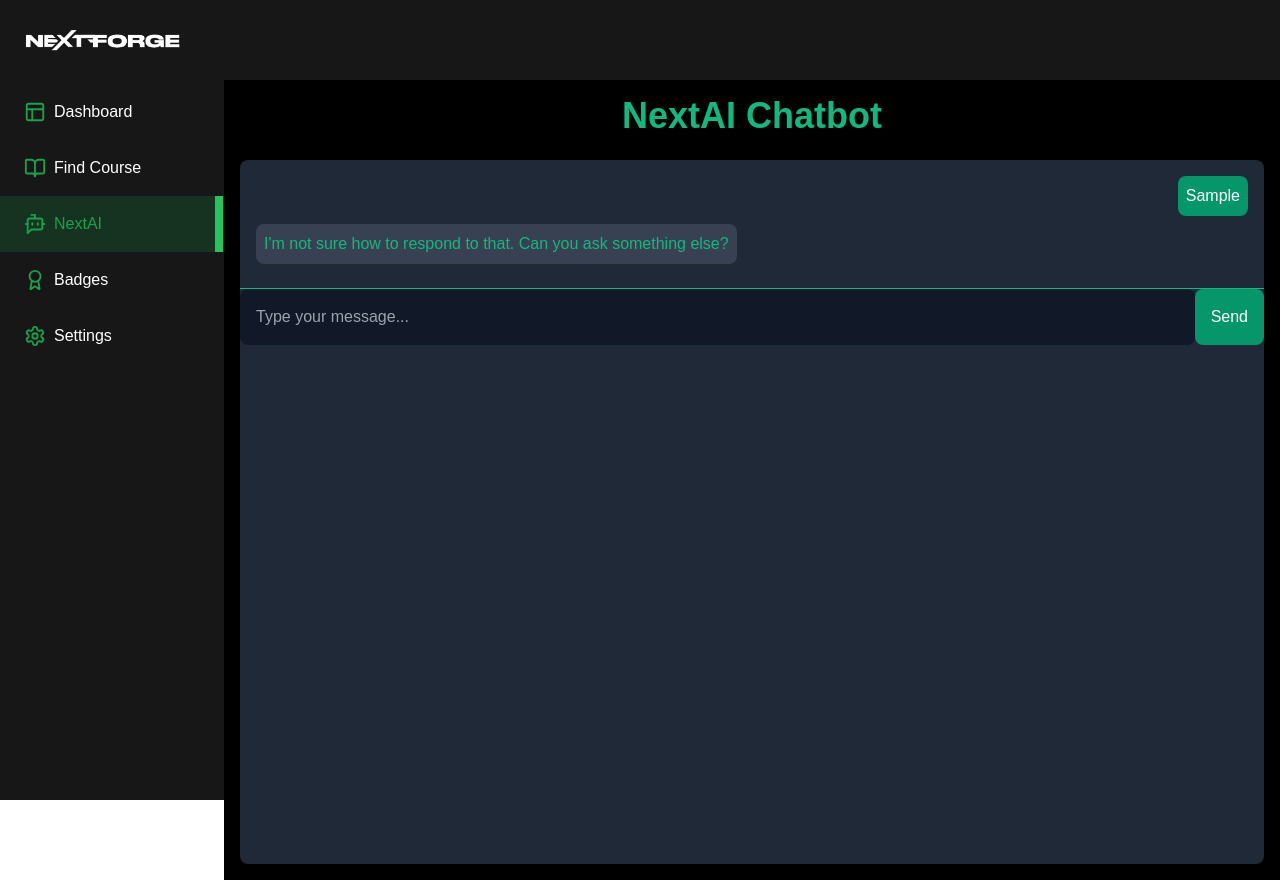
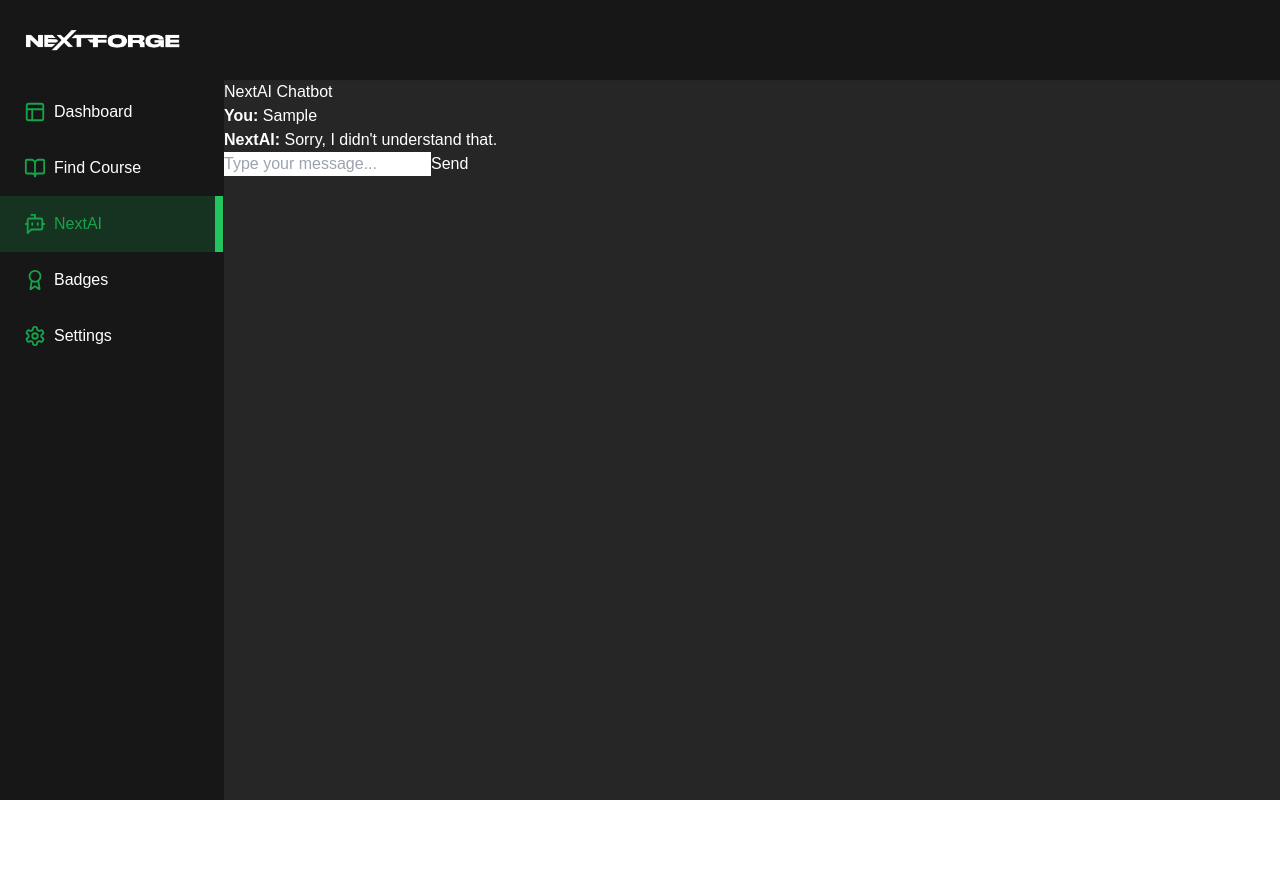
Before and after one commit to bribloom/NextForge2.0, a Next.js app: page /chatbot in a window 1280 px wide. Both pictures are taken after typing "Sample" into the empty fields and a click on the button "Send". After the commit the page ends 800 px from the top, so only its background shows below. Built offline with nearby package versions, Linux system fonts and the light colour scheme; no server answers.

Commit message:
Updated: NextChatbot Added: responses json

```diff
--- a/app/(dashboard)/(routes)/chatbot/page.tsx
+++ b/app/(dashboard)/(routes)/chatbot/page.tsx
@@ -1,77 +1,55 @@
 "use client"; // This line marks the component as a Client Component
 
-import { useState } from "react";
 
-const ChatbotPage = () => {
-    const [messages, setMessages] = useState<{ text: string; sender: 'user' | 'bot' }[]>([]);
-    const [input, setInput] = useState("");
+import React, { useState } from 'react';
+import responsesData from './responses.json'; // Adjust the path if necessary
 
-    const generateResponse = (userInput: string): string => {
-        const lowerCaseInput = userInput.toLowerCase();
+const Chatbot: React.FC = () => {
+  const [userInput, setUserInput] = useState('');
+  const [chatHistory, setChatHistory] = useState<{ user: string; bot: string }[]>([]);
 
-        // Simple keyword-based responses
-        if (lowerCaseInput.includes("hello")) {
-            return "Hi there! How can I assist you today?";
-        } else if (lowerCaseInput.includes("how are you")) {
-            return "I'm just a program, but thanks for asking! How can I help you?";
-        } else if (lowerCaseInput.includes("what is your name")) {
-            return "I'm your friendly chatbot!";
-        } else if (lowerCaseInput.includes("help")) {
-            return "Sure! What do you need help with?";
-        } else if (lowerCaseInput.includes("bye")) {
-            return "Goodbye! Have a great day!";
-        } else {
-            return "I'm not sure how to respond to that. Can you ask something else?";
-        }
+  const handleInputChange = (event: React.ChangeEvent<HTMLInputElement>) => {
+    setUserInput(event.target.value);
   };
 
-    const handleSend = () => {
-        if (input.trim() === "") return;
+  const handleSendMessage = () => {
+    const userMessage = userInput;
+    const botResponse = getBotResponse(userMessage);
 
-        // Add user's message to the chat
-        setMessages([...messages, { text: input, sender: 'user' }]);
+    setChatHistory([...chatHistory, { user: userMessage, bot: botResponse }]);
+    setUserInput('');
+  };
 
-        // Generate bot response
-        const botResponse = generateResponse(input);
-        setMessages((prevMessages) => [
-            ...prevMessages,
-            { text: botResponse, sender: 'bot' }
-        ]);
-
-        setInput(""); // Clear the input field
+  const getBotResponse = (message: string) => {
+    const intent = responsesData.intents.find((intent) => message.toLowerCase().includes(intent.pattern));
+    if (intent) {
+      const responses = intent.responses;
+      return responses[Math.floor(Math.random() * responses.length)];
+    }
+    return "Sorry, I didn't understand that.";
   };
 
   return (
-        <div className="flex flex-col h-screen p-4 bg-black text-emerald-500">
-            <h1 className="text-4xl font-bold text-center mb-6">NextAI Chatbot</h1>
-            <div className="flex-1 overflow-hidden rounded-lg shadow-lg bg-gray-800">
-                <div className="flex-1 overflow-y-auto p-4">
-                    {messages.map((message, index) => (
-                        <div key={index} className={`mb-2 ${message.sender === 'user' ? 'text-right' : 'text-left'}`}>
-                            <div className={`inline-block p-2 rounded-lg ${message.sender === 'user' ? 'bg-emerald-600 text-white' : 'bg-gray-700 text-emerald-500'}`}>
-                                {message.text}
-                            </div>
+    <div>
+      <h1>NextAI Chatbot</h1>
+      <div>
+        {chatHistory.map((chat, index) => (
+          <div key={index}>
+            <strong>You:</strong> {chat.user}
+            <br />
+            <strong>NextAI:</strong> {chat.bot}
           </div>
         ))}
       </div>
-                <div className="flex border-t border-emerald-500">
       <input
         type="text"
-                        className="flex-1 border-none p-4 rounded-lg focus:outline-none focus:ring-2 focus:ring-emerald-500 bg-gray-900 text-emerald-500"
-                        value={input}
-                        onChange={(e) => setInput(e.target.value)}
+        value={userInput}
+        onChange={handleInputChange}
         placeholder="Type your message..."
       />
-                    <button
-                        onClick={handleSend}
-                        className="bg-emerald-600 text-white rounded-lg px-4 py-2"
-                    >
-                        Send
-                    </button>
-                </div>
-            </div>
+      <button onClick={handleSendMessage}>Send</button>
     </div>
   );
 };
 
-export default ChatbotPage;
+export default Chatbot;
--- /dev/null
+++ b/app/(dashboard)/(routes)/chatbot/responses.json
@@ -0,0 +1,60 @@
+{
+    "intents": [
+      {
+        "pattern": "hello",
+        "responses": [
+          "Hello! How can I assist you today?",
+          "Hi there! What can I do for you?"
+        ]
+      },
+      {
+        "pattern": "how are you",
+        "responses": [
+          "I'm just a bot, but thanks for asking! How can I help you?",
+          "Doing well, thank you! What about you?"
+        ]
+      },
+      {
+        "pattern": "bye",
+        "responses": [
+          "Goodbye! Have a great day!",
+          "See you later! Take care!"
+        ]
+      },
+      {
+        "pattern": "what is java",
+        "responses": [
+          "Java is a high-level, class-based, object-oriented programming language designed to have as few implementation dependencies as possible.",
+          "Java is a versatile programming language that allows developers to create applications for various platforms, thanks to its 'write once, run anywhere' capability."
+        ]
+      },
+      {
+        "pattern": "introduction to java",
+        "responses": [
+          "Java was developed by Sun Microsystems and released in 1995. It is widely used for building enterprise-scale applications.",
+          "Java is known for its simplicity, security, and portability, making it a popular choice for web and mobile applications."
+        ]
+      },
+      {
+        "pattern": "java features",
+        "responses": [
+          "Some key features of Java include platform independence, automatic memory management, and a rich standard library.",
+          "Java supports multi-threading, which allows concurrent execution of two or more threads for maximum utilization of CPU."
+        ]
+      },
+      {
+        "pattern": "java vs python",
+        "responses": [
+          "Java is statically typed, while Python is dynamically typed. This means Java requires variable types to be declared, whereas Python infers types at runtime.",
+          "Java is often used for large-scale systems, while Python is favored for rapid development and data analysis."
+        ]
+      },
+      {
+        "pattern": "how to start with java",
+        "responses": [
+          "To start with Java, you need to install the Java Development Kit (JDK) and set up your development environment.",
+          "You can begin learning Java by exploring online tutorials, taking courses, or reading books that cover the basics of the language."
+        ]
+      }
+    ]
+  }
```
Lines whose indentation alone changed are shown as unchanged.
